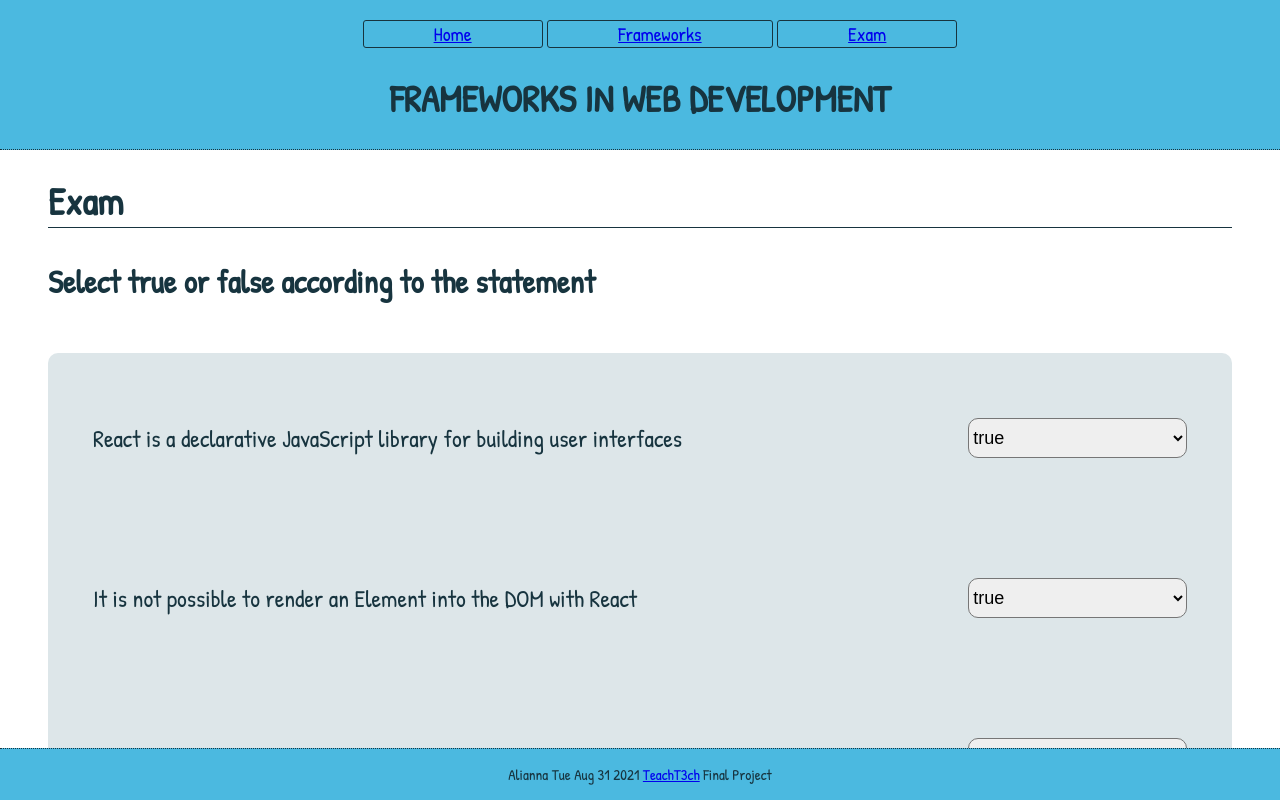
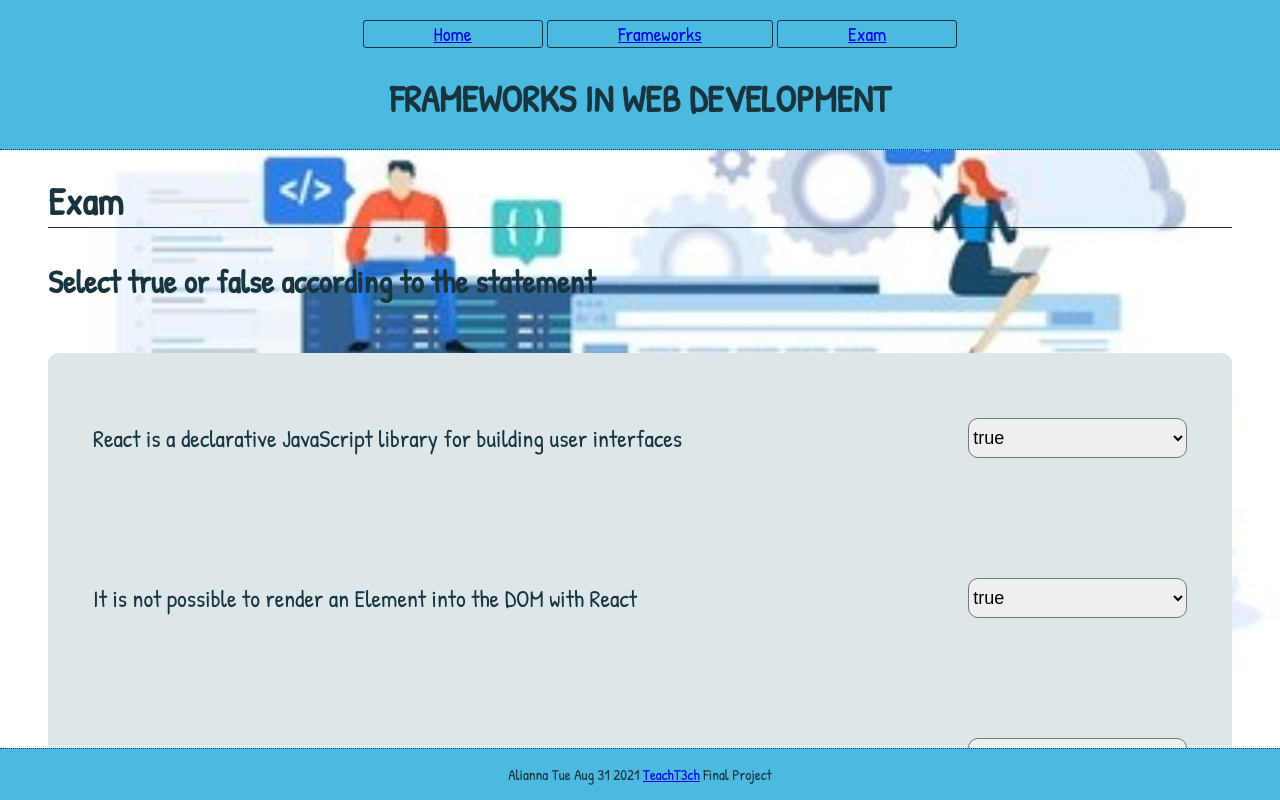
Before and after one commit to AliannaFormoso/TeachT3ch-Project, a plain HTML site: page Exam.html in a window 1280 px wide. Shown: the top 800 px of the page. Drawn offline with Linux system fonts and the light colour scheme.

Commit message:
fix image.jpg

```diff
--- a/docs/assets/css/exam.css
+++ b/docs/assets/css/exam.css
@@ -1,6 +1,6 @@
 /* Elements================*/
 body {
-    background-image: url(../images/image.png);
+    background-image: url(../images/image.jpg);
     background-repeat: no-repeat;
     background-size: cover;
     background-attachment: fixed;
```
